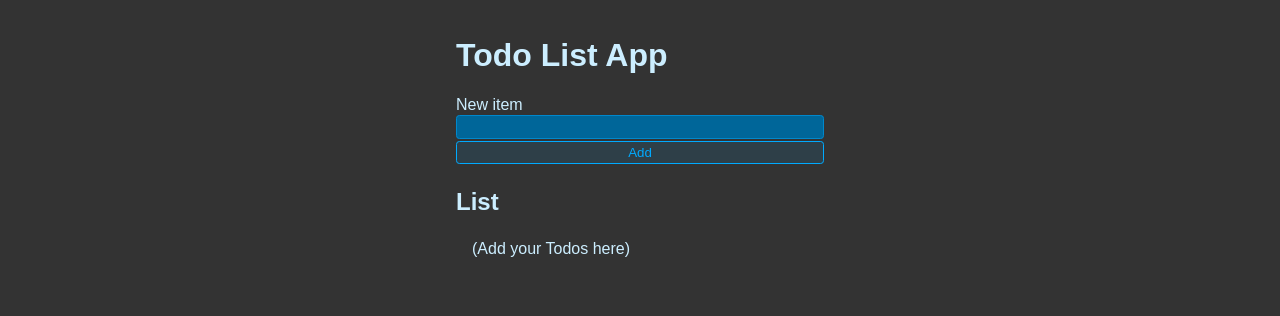
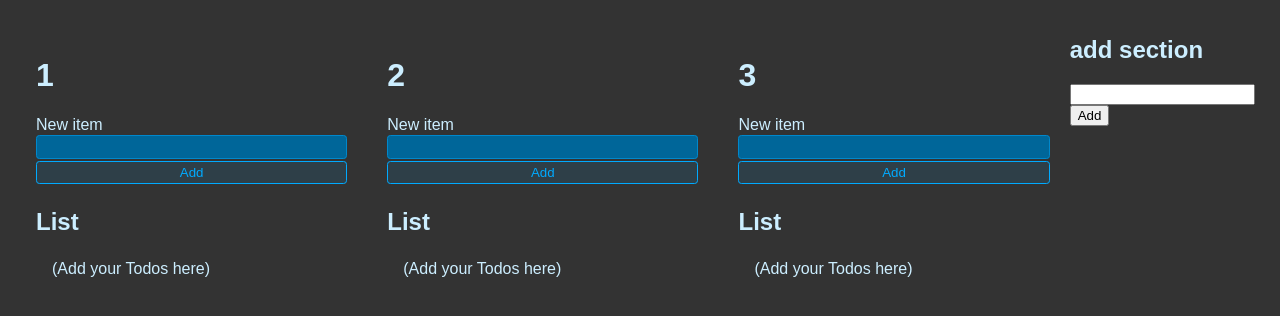
Before and after one commit to AxeKam333/react-todolist-tutorial, a React (Vite) app: page / in a window 1280 px wide. Shown: the top 316 px of the page. Built offline with nearby package versions, Linux system fonts and the light colour scheme; the HTML template or start-up script is replaced by a standard one.

Commit message:
user add new sections; no localStorage

```diff
--- a/src/App.tsx
+++ b/src/App.tsx
@@ -1,51 +1,35 @@
-import { useEffect, useState } from "react"
-import "./style.css"
-import { TodoForm } from "./TodoForm"
-import { TodoList } from "./TodoList"
+import { useState } from "react";
+import Section from "./Section";
 
 export default function App() {
-  const [todos, setTodos] = useState<Array<any>>(() => {
-   const localValue = localStorage.getItem("ITEMS")
-    if (localValue == null) return []
-    return JSON.parse(localValue)
-  })
+  const [sections, setSections] = useState<Array<any>>([
+    "1",
+    "2",
+    "3",
+  ]);
+  const [newSection,setNewSection] = useState<any>();
 
-  useEffect(() => {
-    localStorage.setItem("ITEMS", JSON.stringify(todos))
-  },[todos])
+  function createSection(e: any) {
+    e.preventDefault()
+    if (newSection === "") return
 
-  function addTodo(newItem:string) {
-    const todoObject = {
-      id: crypto.randomUUID(),
-      title: newItem,
-      completed: false
-    }
-    setTodos(currnetTodos => [...currnetTodos, todoObject])
-  }
+    setSections(sections => [...sections, newSection])
 
-  function toggleTodo(id: string, completed: boolean) {
-    setTodos(currentTodos => {
-      return currentTodos.map(todo => {
-        if (todo.id === id) {
-          return {...todo, completed}
-        }
-        return todo
-      }
-    )})
-  }
-
-  function deleteTodo(id:string) {
-    setTodos(currentTodo => {
-      return currentTodo.filter(todo => todo.id !== id)
-    })
+    setNewSection("")
   }
 
   return (
-    <>
-      <h1>Todo List App</h1>
-      <TodoForm onSubmit={addTodo}/>
-      <h2 className="header">List</h2>
-      <TodoList todos={todos} toggleTodo={toggleTodo} deleteTodo={deleteTodo}/>
-    </>
-  )
+    <div className="wraper">
+      {sections.map((sect) => {
+        return <Section>{sect}</Section>;
+      })}
+      {sections.length < 5 && (
+        <form onSubmit={createSection}>
+          <h2>add section</h2>
+          <input value={newSection} onChange={e => setNewSection(e.target.value)} type="text"></input>
+          <button>Add</button>
+        </form>
+      )}
+    </div>
+  );
 }
--- /dev/null
+++ b/src/Section.tsx
@@ -0,0 +1,53 @@
+import { useEffect, useState } from "react"
+import "./style.css"
+import { TodoForm } from "./TodoForm"
+import { TodoList } from "./TodoList"
+
+export default function Section({ children }: any) {
+  const [todos, setTodos] = useState<Array<any>>(
+  //   () => {
+  //  const localValue = localStorage.getItem("ITEMS")
+  //   if (localValue == null) return []
+  //   return JSON.parse(localValue)
+  // }
+  [])
+
+  // useEffect(() => {
+  //   localStorage.setItem("ITEMS", JSON.stringify(todos))
+  // },[todos])
+
+  function addTodo(newItem:string) {
+    const todoObject = {
+      id: crypto.randomUUID(),
+      title: newItem,
+      completed: false
+    }
+    setTodos(currnetTodos => [...currnetTodos, todoObject])
+  }
+
+  function toggleTodo(id: string, completed: boolean) {
+    setTodos(currentTodos => {
+      return currentTodos.map(todo => {
+        if (todo.id === id) {
+          return {...todo, completed}
+        }
+        return todo
+      }
+    )})
+  }
+
+  function deleteTodo(id:string) {
+    setTodos(currentTodo => {
+      return currentTodo.filter(todo => todo.id !== id)
+    })
+  }
+
+  return (
+    <div className="section">
+      <h1>{children}</h1>
+      <TodoForm onSubmit={addTodo}/>
+      <h2 className="header">List</h2>
+      <TodoList todos={todos} toggleTodo={toggleTodo} deleteTodo={deleteTodo}/>
+    </div>
+  )
+}
--- a/src/style.css
+++ b/src/style.css
@@ -6,9 +6,18 @@
   body {
     background: #333;
     color: hsl(200, 100%, 90%);
-    max-width: 400px;
     padding: 1rem;
     margin: 0 auto;
+  }
+
+  .wraper {
+    display: flex;
+    flex-direction: row;
+  }
+
+  .section {
+    width: 400px;
+    padding: 20px;
   }
 
   .new-item-form {
```
